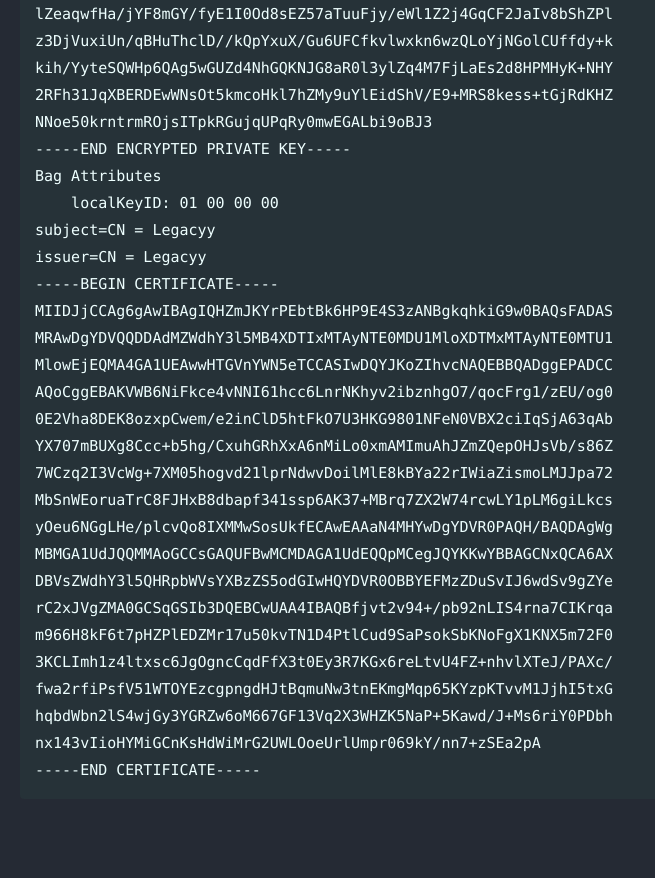
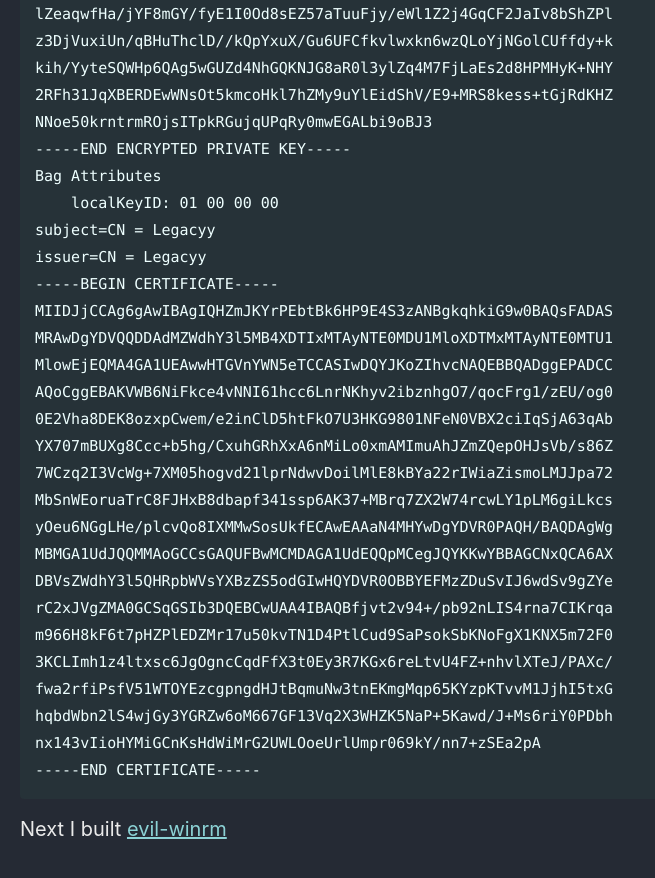
Before and after one commit to Connor-McCartney/Connor-McCartney.github.io, a Jekyll site: the page built from _pages/htb/timelapse.md, in a window 1280 px wide and 900 px high, scrolled down 6098 px. Shown: the top 878 px of the window, without its empty margins (0-655 px from the left). Built offline with Jekyll 4.4.1, drawn with Linux system fonts in a browser that asks for light colours; cached includes are drawn as plain includes; before the commit the page ends 6942 px from its top, so only the background shows below that.

Commit message:
Update timelapse.md

````diff
--- a/_pages/htb/timelapse.md
+++ b/_pages/htb/timelapse.md
@@ -261,3 +261,5 @@ hqbdWbn2lS4wjGy3YGRZw6oM667GF13Vq2X3WHZK5NaP+5Kawd/J+Ms6riY0PDbh
 nx143vIioHYMiGCnKsHdWiMrG2UWLOoeUrlUmpr069kY/nn7+zSEa2pA
 -----END CERTIFICATE-----
 ```
+
+Next I built [evil-winrm](https://github.com/Hackplayers/evil-winrm)
````
